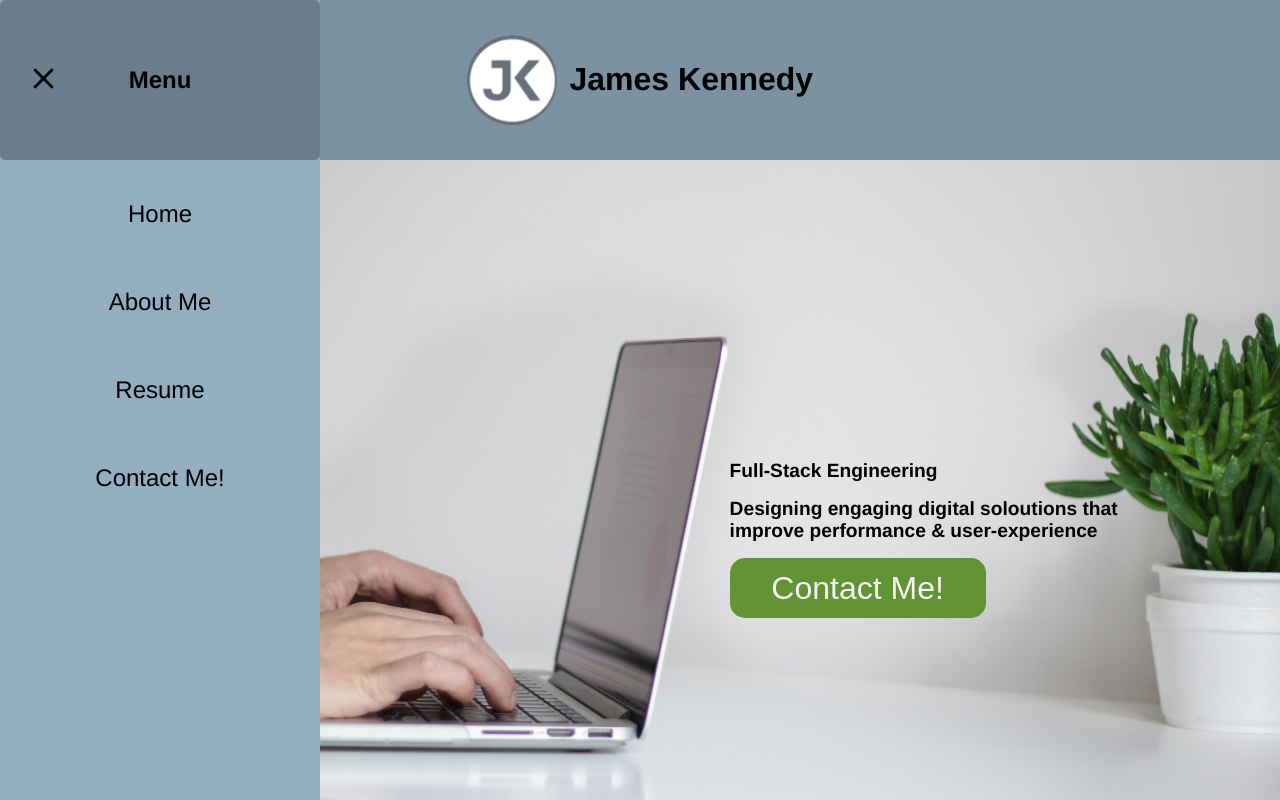
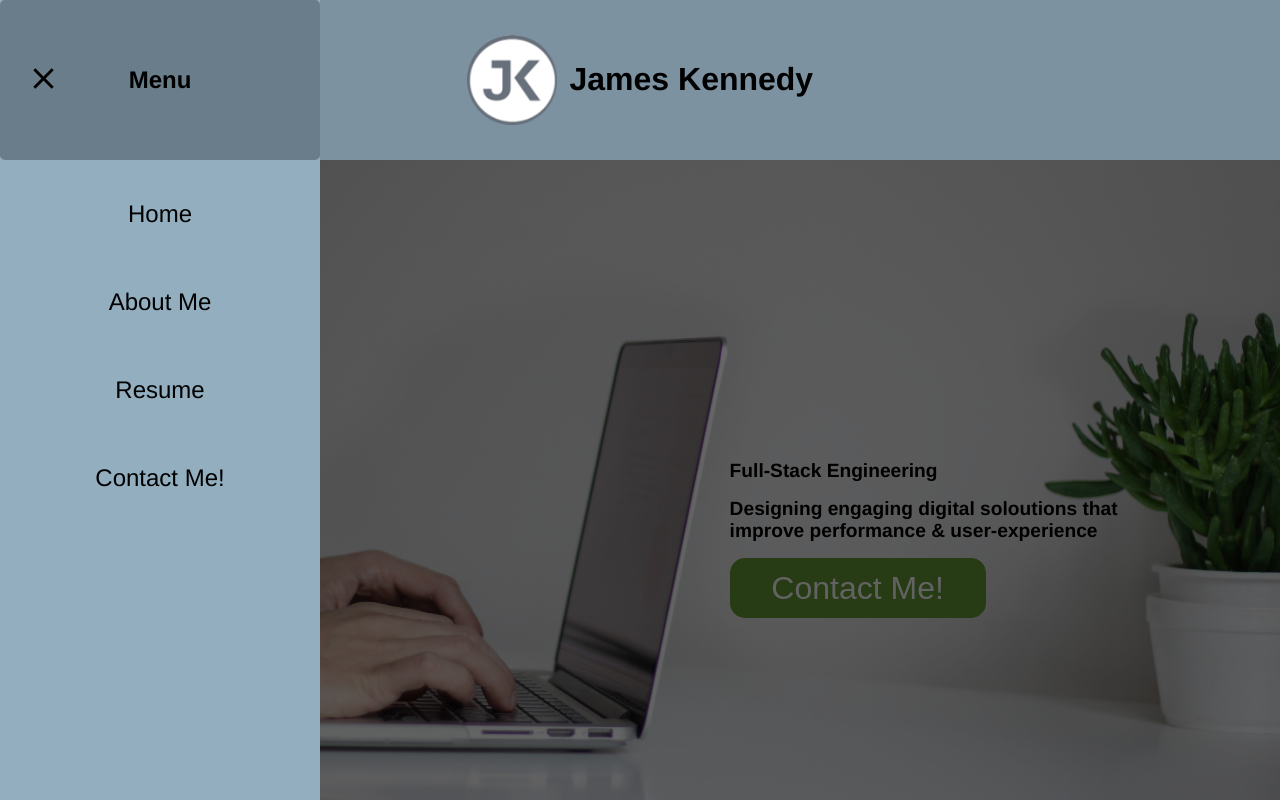
Before and after one commit to Acinea/portfolio-webapp, a React (Create React App) app: page / in a window 1280 px wide. Both pictures are taken after a click on the icon 43 px from the left and 78 px from the top of the page. Shown: the top 800 px of the page. Built offline with nearby package versions, Linux system fonts and the light colour scheme.

Commit message:
Updated divs for screen readers, updated styles

```diff
--- a/src/components/Header/header.css
+++ b/src/components/Header/header.css
@@ -19,6 +19,7 @@ header h1 {
     text-align: center;
     justify-self: start;
     font-size: 2.5vw;
+    white-space: nowrap;
 }
 
 .header-logo-container {
@@ -127,8 +128,22 @@ header h1 {
 
 .nav-link:hover {
     transform: scale(1.25);
+    color:#4D6473;
 }
 
 .nav-link:active {
     color: white;
 }
+
+.blackout-active {
+    height: 100vh;
+    width: 100vw;
+    background-color: black;
+    position: absolute;
+    right: -100vw;
+    opacity: 60%;
+}
+
+.blackout-inactive {
+    display: none;
+}
--- a/src/components/Header/header.js
+++ b/src/components/Header/header.js
@@ -12,7 +12,6 @@ export function Header() {
     }
 
     return (
-        <main>
             <header>
                 <div className={"header-menu-button-inactive"} >
                     <MenuIcon fontSize='large' onClick={toggleMenu} />
@@ -28,6 +27,9 @@ export function Header() {
                         </div>
                         <h2>Menu</h2>
                     </div>
+                    <div className={active ? 'blackout-active' : 'blackout-inactive'} onClick={toggleMenu}>
+
+                    </div>
                     <ul className="menu-list">
                         <Link to='/' className="nav-link" onClick={toggleMenu}><li>Home</li></Link>
                         <Link to='/about' className="nav-link" onClick={toggleMenu}><li>About Me</li></Link>
@@ -36,6 +38,5 @@ export function Header() {
                     </ul>
                 </nav>
             </header>
-        </main>
     )
 }
```
